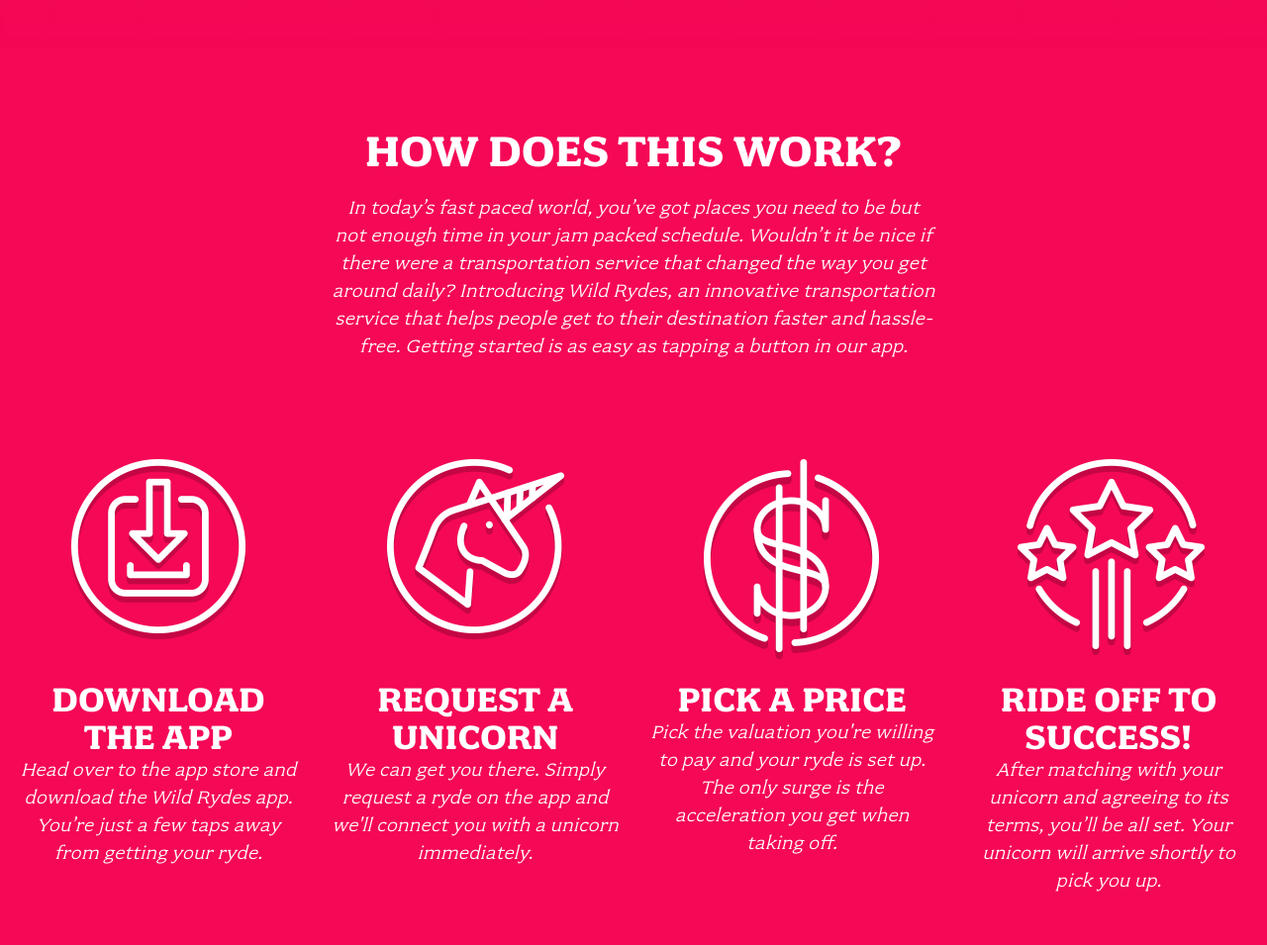
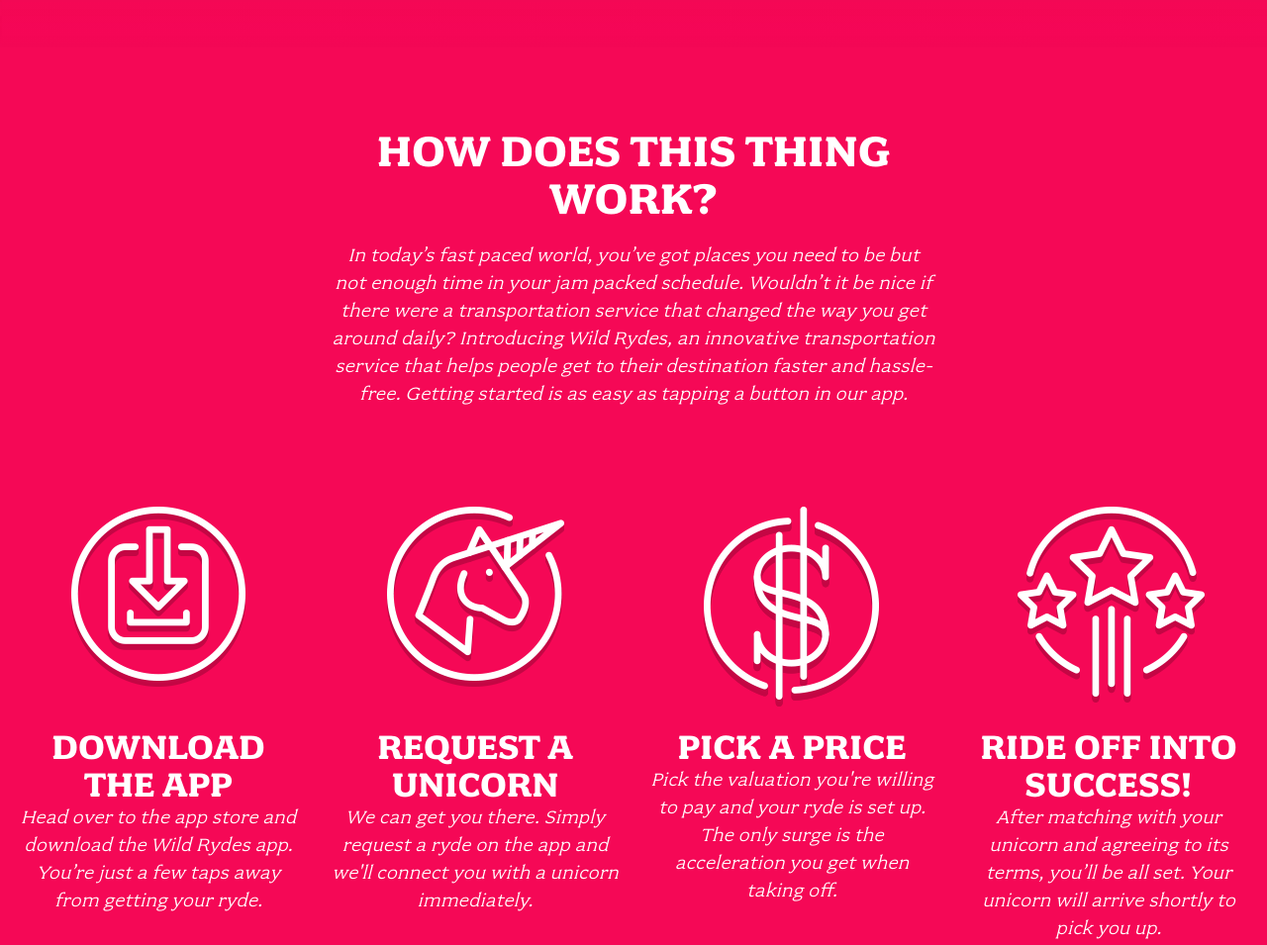
Before and after one commit to Torreyw94/WildRidez, a plain HTML site: page index.html in a window 1280 px wide. Shown: the part 900-1855 px from the top of the page at 99% size. Drawn offline with Linux system fonts and the light colour scheme.

Commit message:
Update index.html

```diff
--- a/index.html
+++ b/index.html
@@ -30,7 +30,7 @@
 
   <section class="home-about">
     <div class="row column large-9 xlarge-6 xxlarge-4">
-      <h2 class="section-title">How Does This Work?</h2>
+      <h2 class="section-title">How Does This Thing Work?</h2>
       <p class="content">
         In today’s fast paced world, you’ve got places you need to be but not enough time in your jam packed schedule. Wouldn’t it be nice if there were a transportation service that changed the way you get around daily? Introducing Wild Rydes, an innovative transportation service that helps people get to their destination faster and hassle-free. Getting started is as easy as tapping a button in our app.
       </p>
@@ -60,7 +60,7 @@
 
       <div class="column">
         <div class="home-about-block">
-          <h3 class="title icon-success">Ride Off To Success!</h3>
+          <h3 class="title icon-success">Ride Off InTo Success!</h3>
           <p class="content">After matching with your unicorn and agreeing to its terms, you’ll be all set. Your unicorn will arrive shortly to pick you up.</p>
         </div>
       </div>
```
